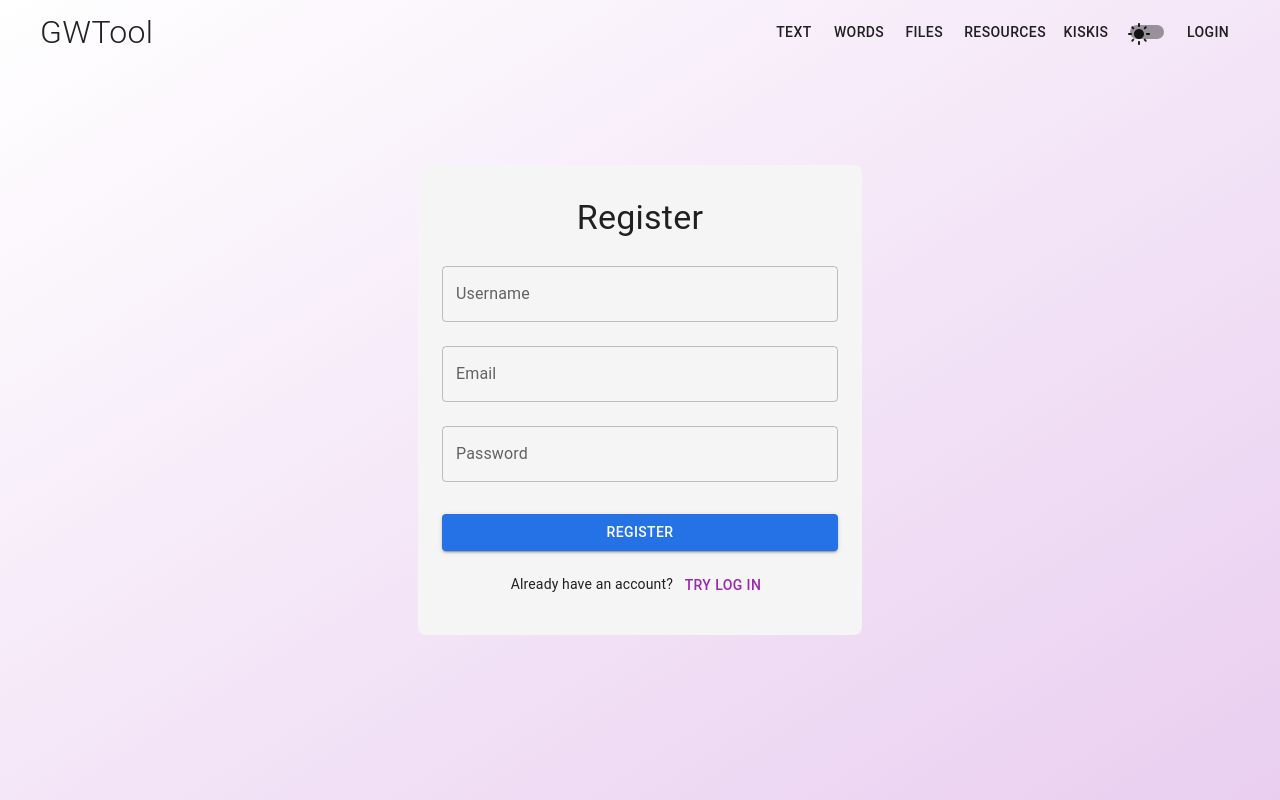
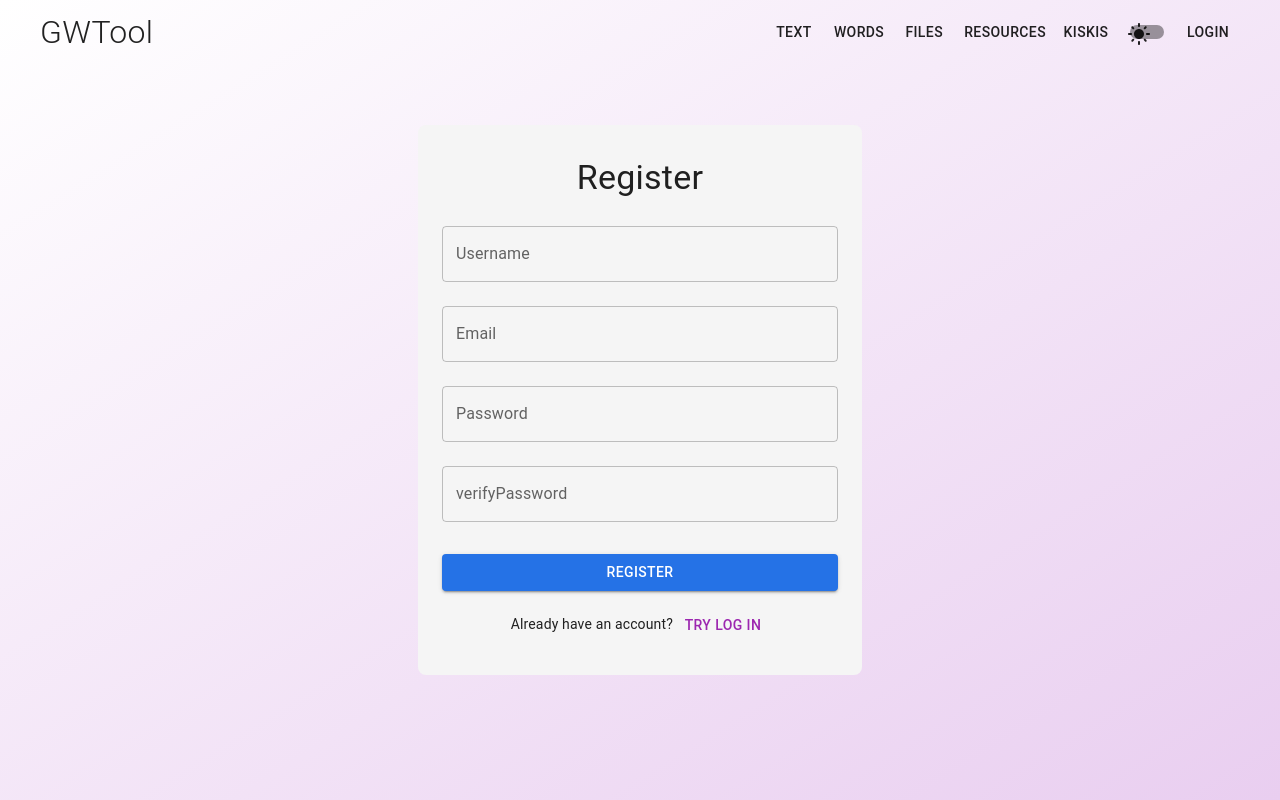
Before and after one commit to andygqw/GWTool_React, a React (Create React App) app: page /register in a window 1280 px wide. Built offline with nearby package versions, Linux system fonts and the light colour scheme.

Commit message:
enhanced log in and register feature

```diff
--- a/src/Component/LoginPage.js
+++ b/src/Component/LoginPage.js
@@ -4,7 +4,7 @@ import {useTheme} from '@mui/material/styles';
 import {useNavigate} from 'react-router-dom';
 import api from '../utils/api';
 
-const LoginPage = (setIsLoggedIn) => {
+const LoginPage = ({ setIsLoggedIn }) => {
 
     const theme = useTheme();
     const [username, setUsername] = useState('');
@@ -15,6 +15,10 @@ const LoginPage = (setIsLoggedIn) => {
     const handleLogin = async () => {
         try {
 
+            if(!username || !password){
+                throw new Error("All fields are required");
+            }
+
             const response = await api.post('/login',
                 {username, password},
                 {
@@ -24,6 +28,7 @@ const LoginPage = (setIsLoggedIn) => {
                 });
             if (response.status === 200) {
                 localStorage.setItem('token', response.data.token);
+                setIsLoggedIn(true);
                 navigate('/');
             } else {
                 throw new Error(response.data.error);
@@ -57,6 +62,7 @@ const LoginPage = (setIsLoggedIn) => {
                 <Typography variant="h4" gutterBottom>
                     Log In
                 </Typography>
+                {error && <Typography color="error" variant="body2">{error}</Typography>}
                 <TextField
                     fullWidth
                     variant="outlined"
@@ -76,7 +82,6 @@ const LoginPage = (setIsLoggedIn) => {
                     onKeyPress={handleKeyPress}
                     onChange={(e) => setPassword(e.target.value)}
                 />
-                {error && <Typography color="error" variant="body2">{error}</Typography>}
                 <Button
                     fullWidth
                     variant="contained"
--- a/src/Component/RegisterPage.js
+++ b/src/Component/RegisterPage.js
@@ -9,11 +9,21 @@ const RegisterPage = () => {
     const [username, setUsername] = useState('');
     const [email, setEmail] = useState('');
     const [password, setPassword] = useState('');
+    const [verifyPassword, setVerifyPassword] = useState('');
     const [error, setError] = useState(null);
     const navigate = useNavigate();
 
     const handleRegister = async () => {
         try {
+            if (!username || !email || !password || !verifyPassword) {
+                throw new Error("All fields are required");
+            }
+
+            if (password !== verifyPassword) {
+
+                throw new Error("Two passwords don't match");
+            }
+
             const response = await api.post('/register', {username, email, password}, {
                 validateStatus: function (status) {
                     return status >= 200 && status <= 500;
@@ -21,7 +31,7 @@ const RegisterPage = () => {
             });
 
             if (response.status === 200) {
-                navigate('/');
+                navigate('/login');
             } else {
                 throw new Error(response.data.error);
             }
@@ -53,6 +63,7 @@ const RegisterPage = () => {
                 <Typography variant="h4" gutterBottom>
                     Register
                 </Typography>
+                {error && <Typography color="error" variant="body2">{error}</Typography>}
                 <TextField
                     fullWidth
                     variant="outlined"
@@ -82,7 +93,16 @@ const RegisterPage = () => {
                     onKeyPress={handleKeyPress}
                     onChange={(e) => setPassword(e.target.value)}
                 />
-                {error && <Typography color="error" variant="body2">{error}</Typography>}
+                <TextField
+                    fullWidth
+                    variant="outlined"
+                    type="password"
+                    label="verifyPassword"
+                    margin="normal"
+                    value={verifyPassword}
+                    onKeyPress={handleKeyPress}
+                    onChange={(e) => setVerifyPassword(e.target.value)}
+                />
                 <Button
                     fullWidth
                     variant="contained"
```
